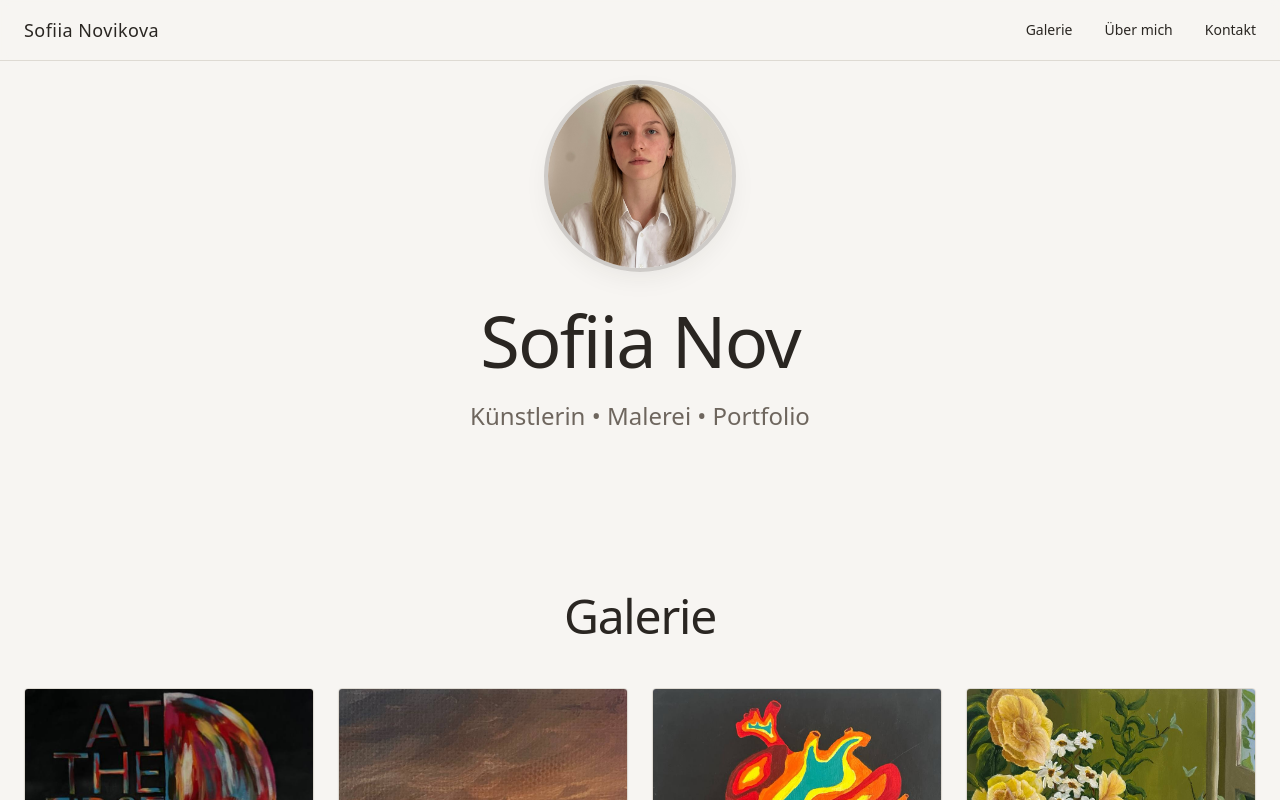
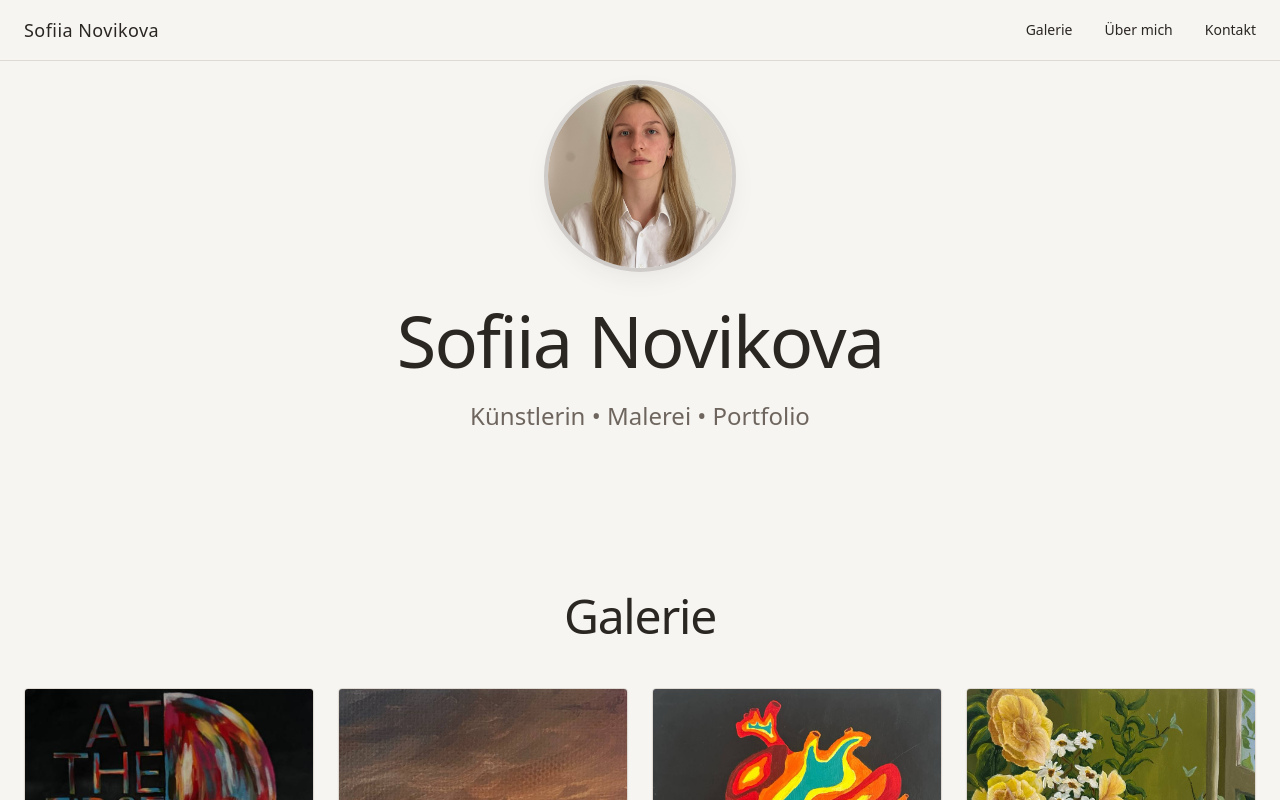
Before and after one commit to sonyanovikova73-netizen/meine-kunst-galerie, a React (Vite) app: page / in a window 1280 px wide. Shown: the top 800 px of the page. Built offline with nearby package versions, Linux system fonts and the light colour scheme; the HTML template or start-up script is replaced by a standard one.

Commit message:
Visual edit in Lovable
Edited UI in Lovable

```diff
--- a/src/components/Hero.tsx
+++ b/src/components/Hero.tsx
@@ -4,7 +4,7 @@ const Hero = () => {
         <div className="mb-8 flex justify-center">
           <img alt="Sofiia Novikova - Künstlerin" className="w-40 h-40 md:w-48 md:h-48 rounded-full object-cover border-4 border-primary/20 shadow-elegant" src="/lovable-uploads/b7c65c5e-6ea6-446d-8829-968823b1e60a.jpg" />
         </div>
-        <h1 className="text-5xl md:text-7xl font-light tracking-tight mb-6">Sofiia Nov</h1>
+        <h1 className="text-5xl md:text-7xl font-light tracking-tight mb-6">Sofiia Novikova</h1>
         <p className="text-xl md:text-2xl text-muted-foreground font-light">
           Künstlerin • Malerei • Portfolio
         </p>
```
